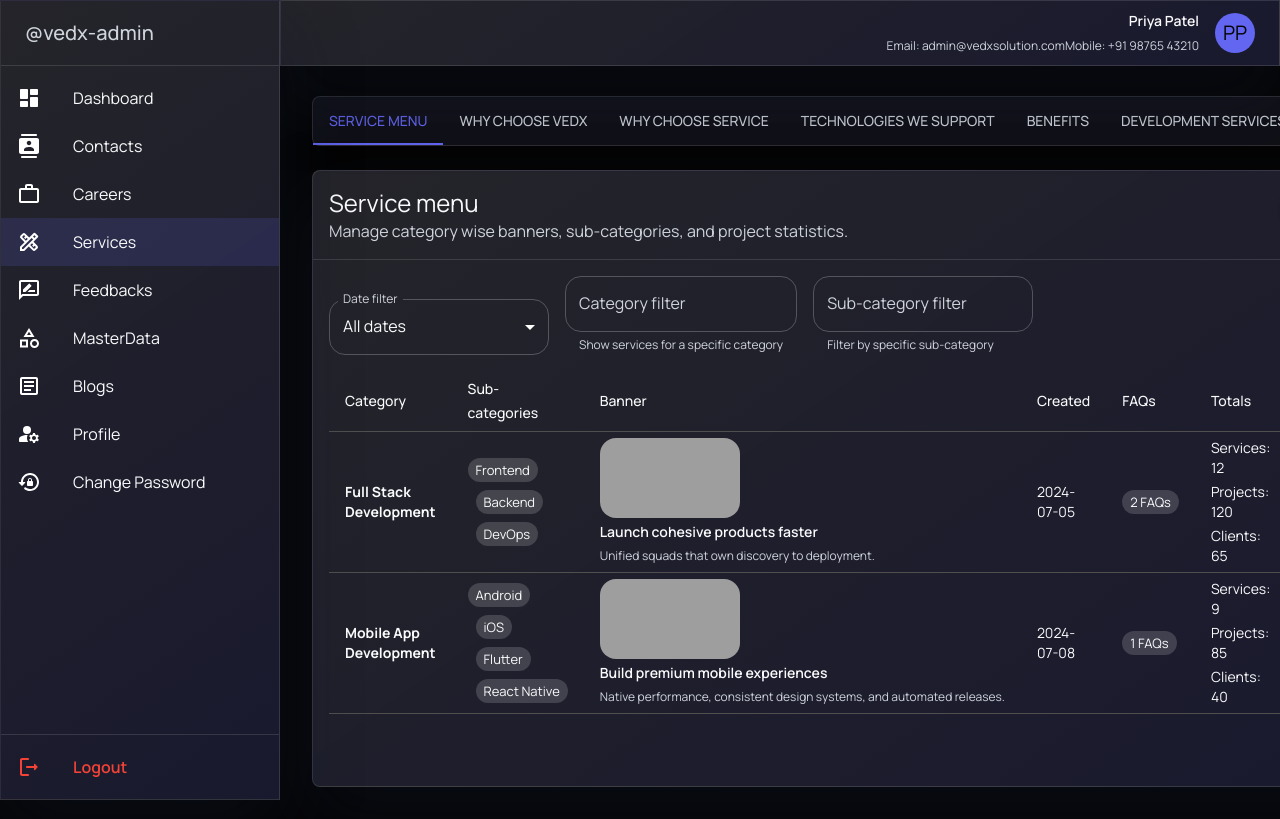
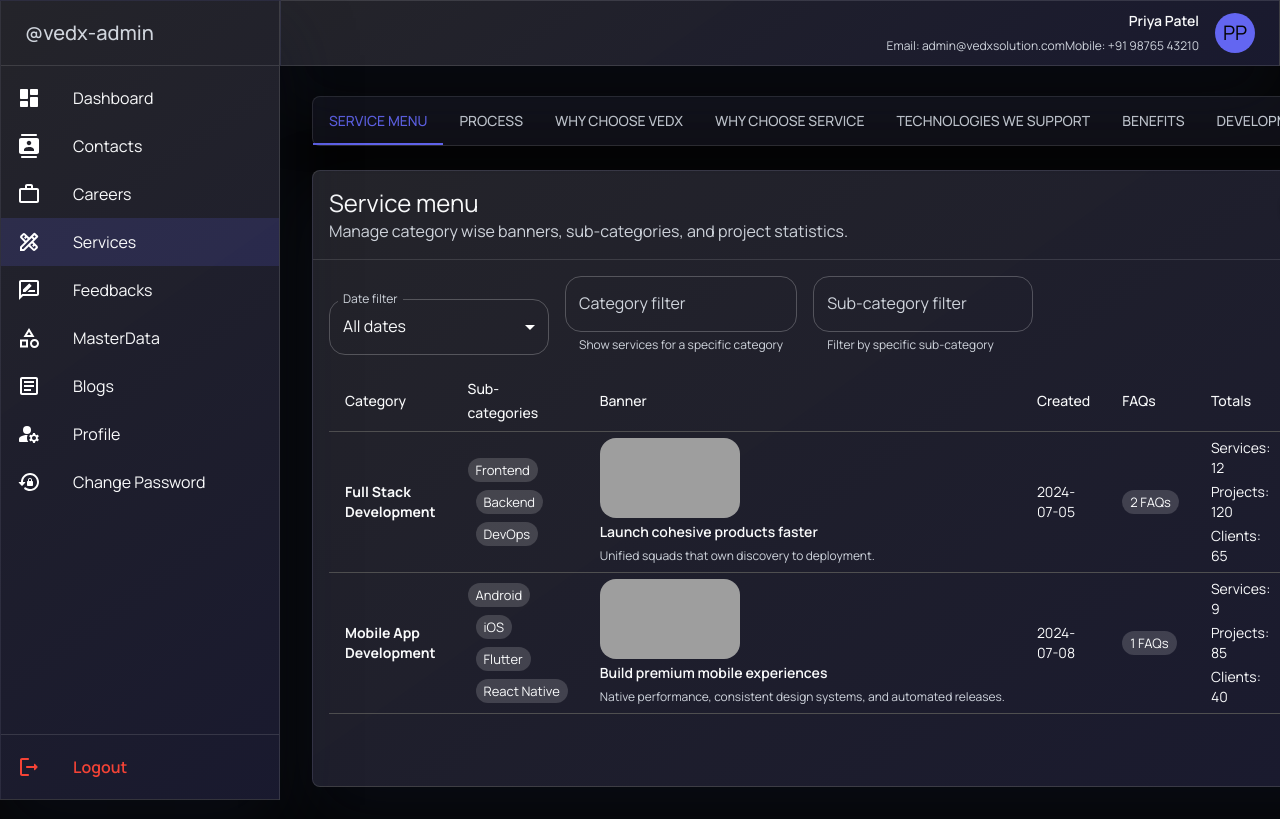
Before and after one commit to khushalishah2611/vedx-solutions-2, a React (Vite) app in the folder frontend/: page /admin/services in a window 1280 px wide. Shown: the top 819 px of the page. Built offline with nearby package versions, Linux system fonts and the light colour scheme; grey boxes are pictures that could not be loaded.

Commit message:
fin code

```diff
--- a/frontend/src/components/admin/AdminServicesPage.jsx
+++ b/frontend/src/components/admin/AdminServicesPage.jsx
@@ -1389,6 +1389,7 @@ const AdminServicesPage = () => {
           textColor="primary"
         >
           <Tab value="services" label="Service menu" />
+               <Tab value="process" label="Process" />
           <Tab value="why-vedx" label="Why choose VedX" />
           <Tab value="why-choose" label="Why choose service" />
           <Tab value="technologies" label="Technologies we support" />
@@ -1916,6 +1917,7 @@ const AdminServicesPage = () => {
         </Card>
       )}
 
+
       {activeTab === 'industries' && (
         <Card sx={{ borderRadius: 0.5, border: '1px solid', borderColor: 'divider' }}>
           <CardHeader
```
